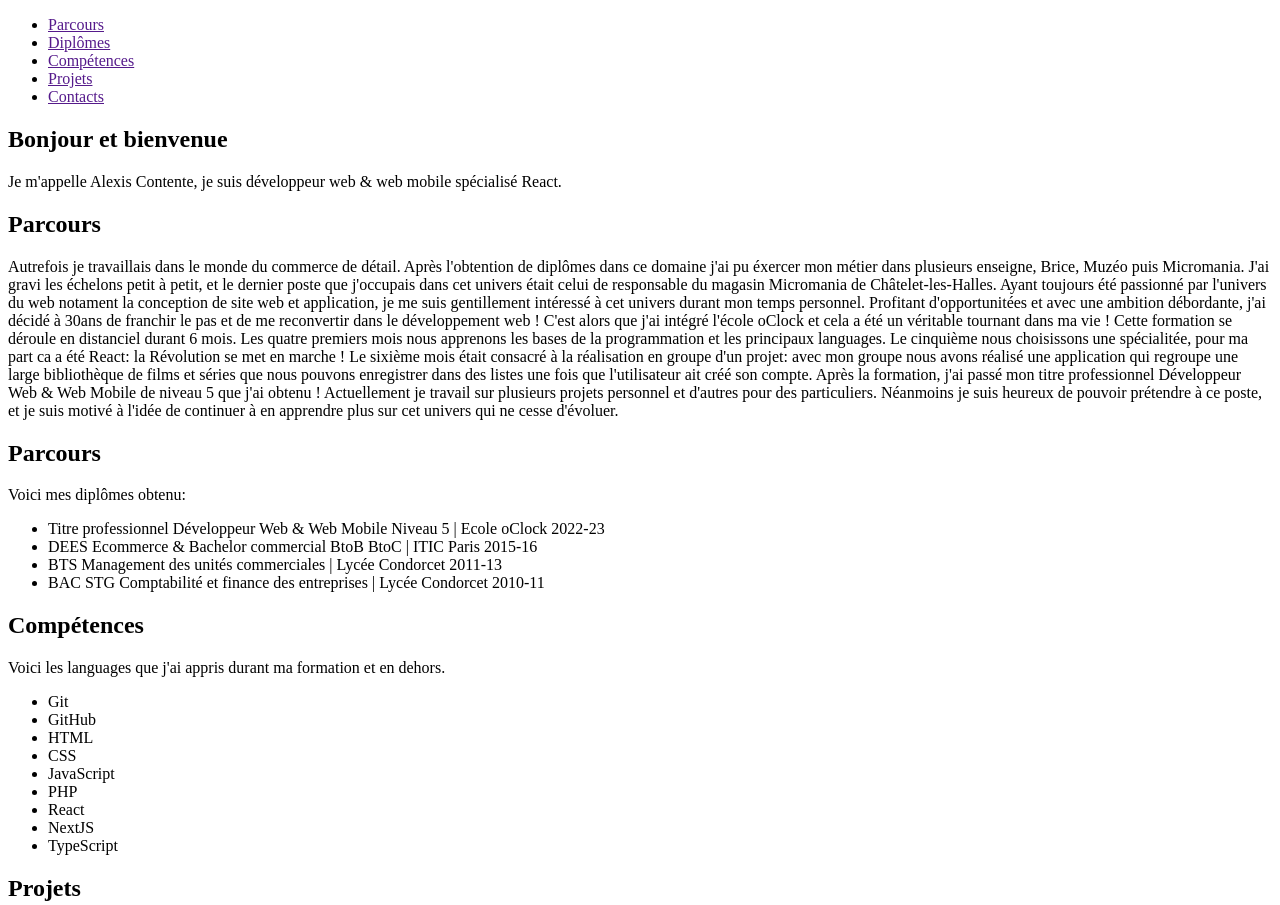
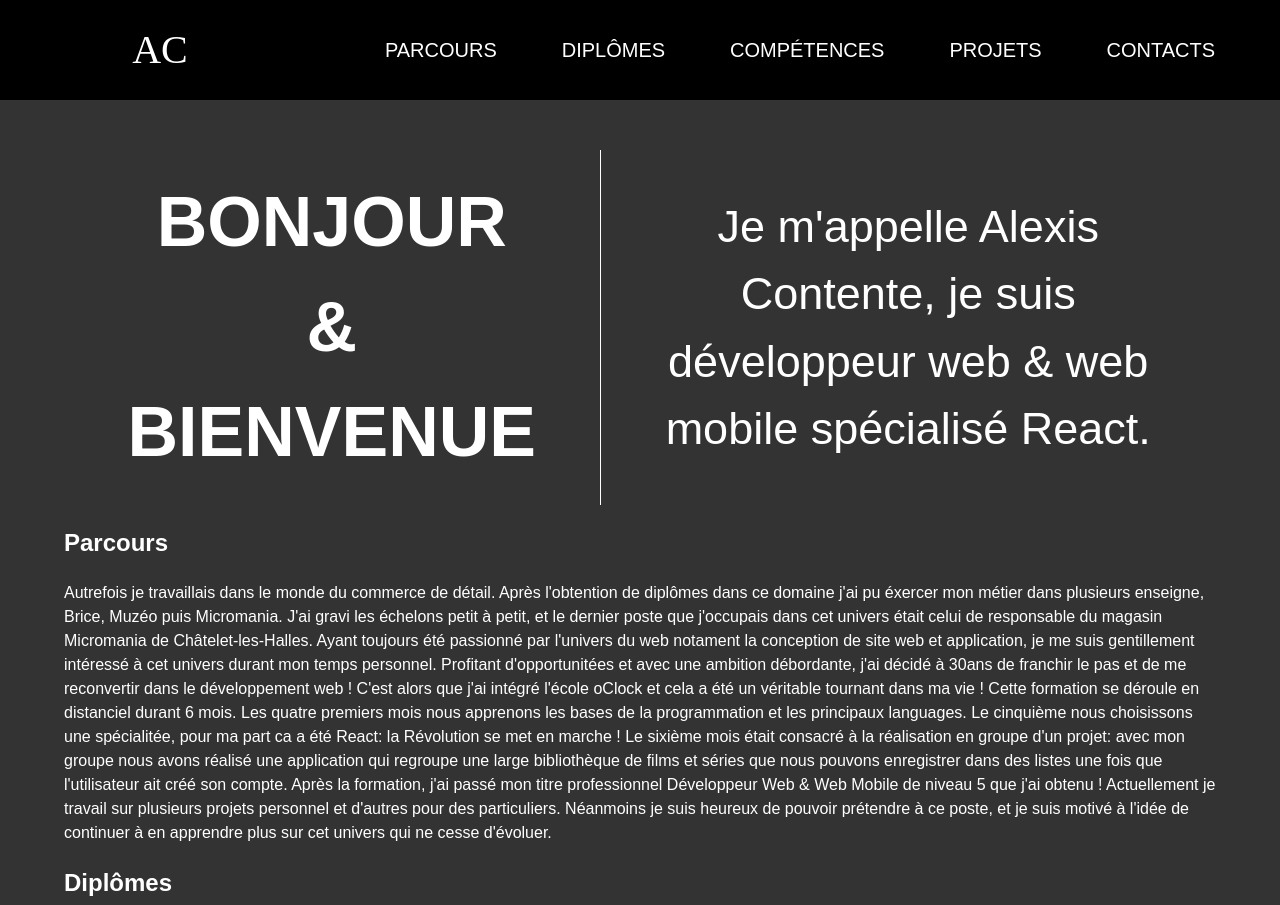
Before and after one commit to Alexis-Contente/portfolio, a plain HTML site: page index.html in a window 1280 px wide. Shown: the top 905 px of the page. Drawn offline with Linux system fonts and the light colour scheme; a web font is replaced by a local one.

Commit message:
base intro done

```diff
--- a/assets/styles/style.css
+++ b/assets/styles/style.css
@@ -1,3 +1,92 @@
+@import url(https://fonts.bunny.net/css?family=aguafina-script:400|alegreya:400i|amaranth:400);
+
+body {
+  font-family: "Amaranth", sans-serif;
+  font-size: 16px;
+  line-height: 1.5;
+  color: #fff;
+  background-color: #333;
+  margin: 0;
+}
+
+/* NAVBAR */
+
+.navbar {
+  background-color: #000000;
+  height: 100px;
+  display: flex;
+  justify-content: space-between;
+  text-transform: uppercase;
+}
+
+.initial {
+  font-family: "Aguafina Script", handwriting;
+  font-size: 40px;
+  display: flex;
+  align-items: center;
+  justify-content: center;
+  text-decoration: none;
+  color: #ffffff;
+  width: 25%;
+}
+
+nav ul {
+  margin: 0;
+  display: flex;
+  justify-content: space-evenly;
+  align-items: center;
+  list-style: none;
+  padding-inline-start: 0;
+  height: 100%;
+  width: 75%;
+}
+
+/* .onglet */
+nav ul li a {
+  text-decoration: none;
+  color: #ffffff;
+  margin: 0;
+  padding: 0;
+  font-size: 20px;
+}
+
+/* MAIN */
+
+main {
+  width: 90%;
+  margin: auto;
+  /* background-color: rgba(255, 255, 255, 0.2); */
+}
+
+/* INTRO */
+
+.intro {
+  background-image: ("../img/bg-intro.jpg");
+  background-size: cover;
+  margin-top: 50px;
+  width: 100%;
+  display: flex;
+  align-items: center;
+}
+
+.title__intro {
+  width: 50%;
+  margin: 0;
+  padding: 20px 0;
+  font-size: 70px;
+  text-align: center;
+  text-transform: uppercase;
+  border-right: solid 1px #ffffff;
+}
+
+.text__intro {
+  width: 50%;
+  margin: 0;
+  padding: 20px 40px;
+  font-size: 45px;
+  text-align: center;
+}
+
 @media (min-width: 576px) {
   ...;
 }
--- a/index.html
+++ b/index.html
@@ -9,21 +9,22 @@
 
 <body>
   <header>
-    <nav>
+    <nav class="navbar">
+      <a class="initial" href="">AC</a>
       <ul>
-        <li><a href="">Parcours</a></li>
-        <li><a href="">Diplômes</a></li>
-        <li><a href="">Compétences</a></li>
-        <li><a href="">Projets</a></li>
-        <li><a href="">Contacts</a></li>
+        <li><a class="onglet" href="">Parcours</a></li>
+        <li><a class="onglet" href="">Diplômes</a></li>
+        <li><a class="onglet" href="">Compétences</a></li>
+        <li><a class="onglet" href="">Projets</a></li>
+        <li><a class="onglet" href="">Contacts</a></li>
       </ul>
     </nav>
   </header>
 
   <main>
     <article class="intro">
-      <h1>Bonjour et bienvenue</h1>
-      <p>Je m'appelle Alexis Contente, je suis développeur web & web mobile spécialisé React.</p>
+      <h1 class="title__intro">Bonjour<br>&<br>bienvenue</h1>
+      <p class="text__intro">Je m'appelle Alexis Contente, je suis développeur web & web mobile spécialisé React.</p>
     </article>
 
     <article class="parcours">
@@ -32,7 +33,7 @@
     </article>
 
     <article class="diplomes">
-      <h2>Parcours</h2>
+      <h2>Diplômes</h2>
       <p>Voici mes diplômes obtenu:</p>
       <ul>
         <li>Titre professionnel Développeur Web & Web Mobile Niveau 5 | Ecole oClock 2022-23</li>
```
Also changed, not shown: assets/img/bg-intro.jpg (added).
